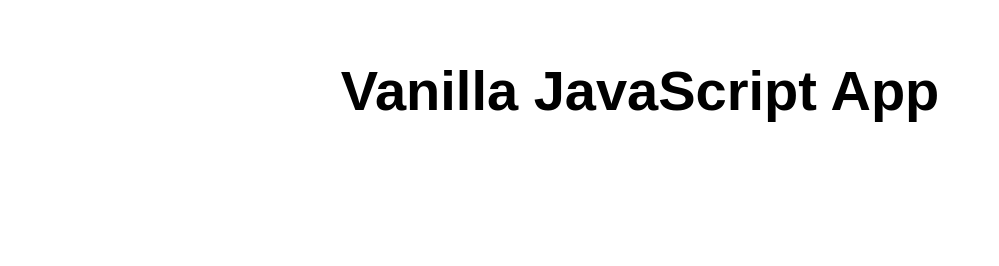
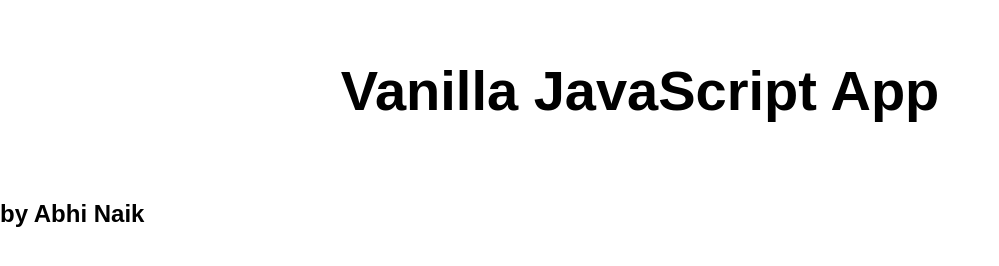
Before and after one commit to AbhiNaik988/my-first-static-web-app, a plain HTML site: page src/index.html in a window 1280 px wide. Shown: the whole page, without its empty margins (0-999 px from the left). Drawn offline with Linux system fonts and the light colour scheme.

Commit message:
Update index.html

```diff
--- a/src/index.html
+++ b/src/index.html
@@ -12,6 +12,9 @@
   <main>
     <h1>Vanilla JavaScript App</h1>
   </main>
+  <footer>
+    <h2>by Abhi Naik</h2>
+  </footer>
 </body>
 
 </html>
```
